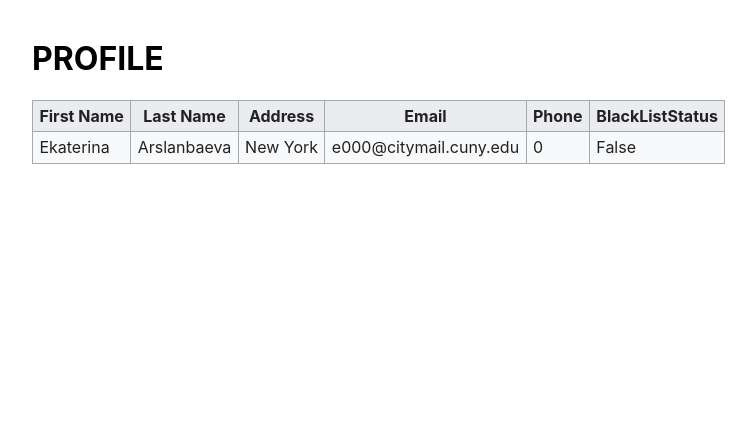
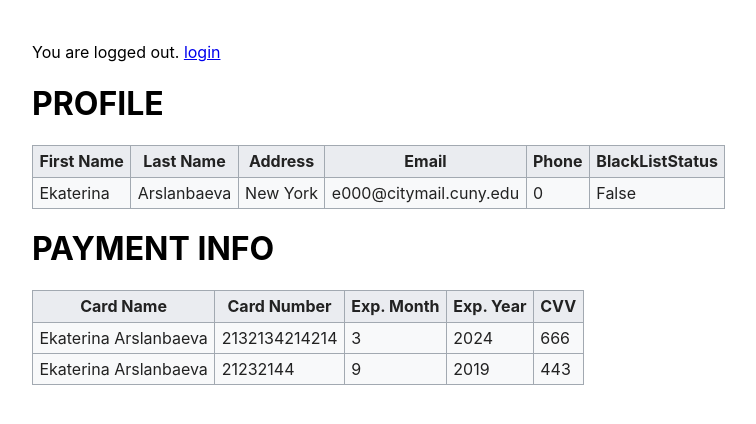
Before and after one commit to SheinH/City-Sushi, a Django app: template orders/templates/orders/profile.html in a window 1280 px wide. Shown: the top 424 px of the page, without its empty margins (208-964 px from the left). Run offline with Django 3.2, Linux system fonts and the light colour scheme; the template is opened without the code that fills it: values that come from a table or form of the project are taken from there, others are empty; data comes from the database, SQL or seed files in the repository; both versions use the stored data as it was after the commit.

Commit message:
profile html

```diff
--- a/management/admin.py
+++ b/management/admin.py
@@ -1,6 +1,7 @@
 # Register your models here.
 from django.contrib import admin
 
+from orders.models import Payment_Info
 from .models import *
 
 admin.site.register(Restaurant)
@@ -9,3 +10,4 @@ admin.site.register(Sales)
 admin.site.register(Cook)
 admin.site.register(Delivery)
 admin.site.register(Inventory)
+admin.site.register(Payment_Info)
--- a/orders/templates/orders/profile.html
+++ b/orders/templates/orders/profile.html
@@ -1,8 +1,6 @@
-<!DOCTYPE html>
-<html lang="en">
-<head>
-    <meta charset="UTF-8">
-    <title>Title</title>
+{% extends 'base.html' %}
+{% block title %}Profile{% endblock %}
+{% block content %}
     <style>
         body {
             font-family: -apple-system, BlinkMacSystemFont, "Segoe UI",
@@ -46,8 +44,6 @@
             font-weight: bold
         }
     </style>
-</head>
-<body>
 <h1>PROFILE</h1>
 <table class="profile">
     <tr>
@@ -57,7 +53,6 @@
         <th>Email</th>
         <th>Phone</th>
         <th>BlackListStatus</th>
-
     </tr>
     <tr>
         <td>{{ v.f_name }}</td>
@@ -68,5 +63,23 @@
         <td>{{ v.blacklisted}}</td>
     </tr>
 </table>
-</body>
-</html>
+<h1>PAYMENT INFO</h1>
+<table class="profile">
+    <tr>
+        <th>Card Name</th>
+        <th>Card Number</th>
+        <th>Exp. Month</th>
+        <th>Exp. Year</th>
+        <th>CVV</th>
+    </tr>
+    {% for i in i %}
+        <tr>
+            <td>{{ i.name }}</td>
+            <td>{{ i.card_num }}</td>
+            <td>{{ i.exp_month }}</td>
+            <td>{{ i.exp_year }}</td>
+            <td>{{ i.cvv }}</td>
+        </tr>
+        {% endfor %}
+</table>
+{% endblock %}
--- a/orders/views.py
+++ b/orders/views.py
@@ -80,7 +80,8 @@ def customerLogin(request):
 def customerProfile(request):
     user = request.user
     customer = Customer.objects.get(user=user)
-    context = {'v': customer}
+    info = Payment_Info.objects.filter(customer=customer)
+    context = {'v': customer, 'i': info}
     print(context)
     # context = {'visitor': user}
     return render(request, 'orders/profile.html', context)
```
Also changed, not shown: db.sqlite3.
